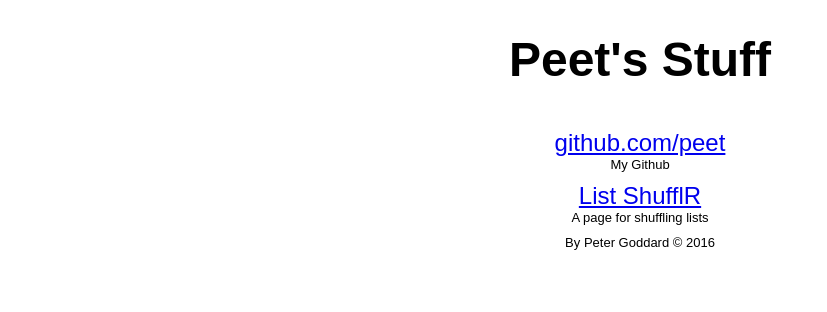
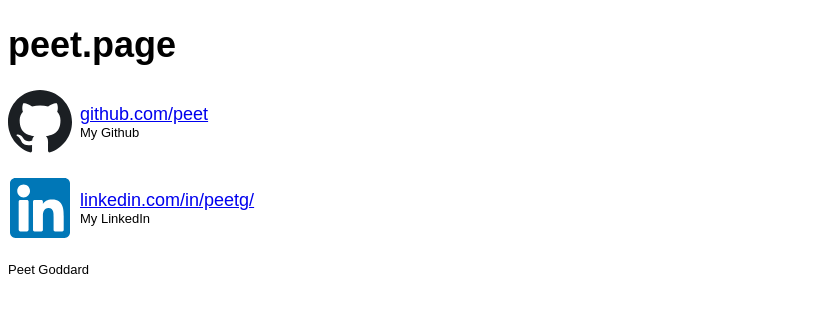
Before and after one commit to peet/peet.github.io, a plain HTML site: page index.html in a window 1280 px wide. Shown: the whole page, without its empty margins (0-827 px from the left). Drawn offline with Linux system fonts and the light colour scheme.

Commit message:
new 2026

```diff
--- a/index.html
+++ b/index.html
@@ -5,23 +5,32 @@
 <title>Peet's Stuff</title>
 <style>
 * {box-sizing: border-box}
-body { font: x-large sans-serif; position: relative; text-align: center;}
-#wrap { display: inline-block; }
-#wrap > div { margin-top: 10px; }
+body { font: large sans-serif; position: relative;}
+#wrap { display: flex; flex-direction: column; gap: 24px }
+.link { display: flex; align-items: center; gap: 8px }
 .hint { font-size: small; }
-
-button { font-size: 100%; margin-top:10px; }
-
 </style>
 </head>
 <body>
 
-<h1>Peet's Stuff</h1>
+<h1>peet.page</h1>
 
 <div id="wrap">
+
+<div class="link">
+<svg width="64" height="64" viewBox="0 0 1024 1024" fill="none" xmlns="http://www.w3.org/2000/svg">
+<path fill-rule="evenodd" clip-rule="evenodd" d="M8 0C3.58 0 0 3.58 0 8C0 11.54 2.29 14.53 5.47 15.59C5.87 15.66 6.02 15.42 6.02 15.21C6.02 15.02 6.01 14.39 6.01 13.72C4 14.09 3.48 13.23 3.32 12.78C3.23 12.55 2.84 11.84 2.5 11.65C2.22 11.5 1.82 11.13 2.49 11.12C3.12 11.11 3.57 11.7 3.72 11.94C4.44 13.15 5.59 12.81 6.05 12.6C6.12 12.08 6.33 11.73 6.56 11.53C4.78 11.33 2.92 10.64 2.92 7.58C2.92 6.71 3.23 5.99 3.74 5.43C3.66 5.23 3.38 4.41 3.82 3.31C3.82 3.31 4.49 3.1 6.02 4.13C6.66 3.95 7.34 3.86 8.02 3.86C8.7 3.86 9.38 3.95 10.02 4.13C11.55 3.09 12.22 3.31 12.22 3.31C12.66 4.41 12.38 5.23 12.3 5.43C12.81 5.99 13.12 6.7 13.12 7.58C13.12 10.65 11.25 11.33 9.47 11.53C9.76 11.78 10.01 12.26 10.01 13.01C10.01 14.08 10 14.94 10 15.21C10 15.42 10.15 15.67 10.55 15.59C13.71 14.53 16 11.53 16 8C16 3.58 12.42 0 8 0Z" transform="scale(64)" fill="#1B1F23"/>
+</svg>
   <div><a href="https://github.com/peet">github.com/peet</a> <div class="hint">My Github</div></div>
-  <div><a href="/list-shufflr">List ShufflR</a> <div class="hint">A page for shuffling lists</div></div>
-  <div class="hint">By Peter Goddard &copy; 2016</div>
+</div>
+<div class="link">
+<svg height="60" width="64" version="1.1" id="Layer_1" xmlns="http://www.w3.org/2000/svg" xmlns:xlink="http://www.w3.org/1999/xlink" viewBox="0 0 382 382" xml:space="preserve" fill="#000000"><g id="SVGRepo_bgCarrier" stroke-width="0"></g><g id="SVGRepo_tracerCarrier" stroke-linecap="round" stroke-linejoin="round"></g><g id="SVGRepo_iconCarrier"> <path style="fill:#0077B7;" d="M347.445,0H34.555C15.471,0,0,15.471,0,34.555v312.889C0,366.529,15.471,382,34.555,382h312.889 C366.529,382,382,366.529,382,347.444V34.555C382,15.471,366.529,0,347.445,0z M118.207,329.844c0,5.554-4.502,10.056-10.056,10.056 H65.345c-5.554,0-10.056-4.502-10.056-10.056V150.403c0-5.554,4.502-10.056,10.056-10.056h42.806 c5.554,0,10.056,4.502,10.056,10.056V329.844z M86.748,123.432c-22.459,0-40.666-18.207-40.666-40.666S64.289,42.1,86.748,42.1 s40.666,18.207,40.666,40.666S109.208,123.432,86.748,123.432z M341.91,330.654c0,5.106-4.14,9.246-9.246,9.246H286.73 c-5.106,0-9.246-4.14-9.246-9.246v-84.168c0-12.556,3.683-55.021-32.813-55.021c-28.309,0-34.051,29.066-35.204,42.11v97.079 c0,5.106-4.139,9.246-9.246,9.246h-44.426c-5.106,0-9.246-4.14-9.246-9.246V149.593c0-5.106,4.14-9.246,9.246-9.246h44.426 c5.106,0,9.246,4.14,9.246,9.246v15.655c10.497-15.753,26.097-27.912,59.312-27.912c73.552,0,73.131,68.716,73.131,106.472 L341.91,330.654L341.91,330.654z"></path> </g></svg>
+<div><a href="https://www.linkedin.com/in/peetg/">linkedin.com/in/peetg/</a> <div class="hint">My LinkedIn</div></div>
+</div>
+<!--
+<div><a href="/list-shufflr">List ShufflR</a> <div class="hint">A page for shuffling lists</div></div>
+-->
+  <div class="hint">Peet Goddard</div>
 </div>
 
 </body>
```
